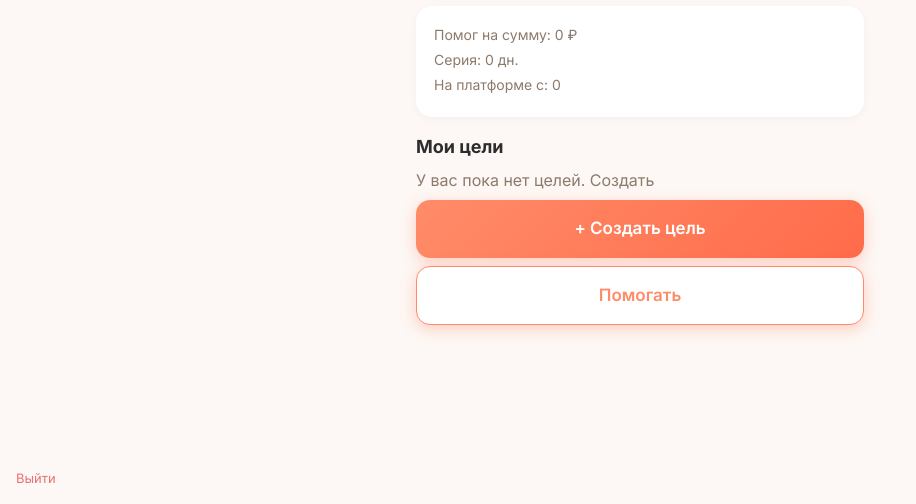
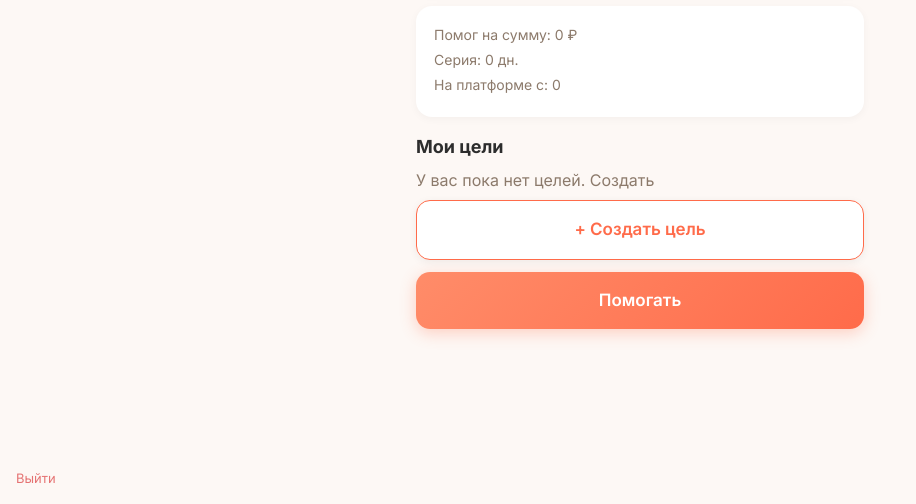
Before and after one commit to Catsik23/pomogay, a Flask app: template templates/profile.html in a window 1280 px wide. Shown: the part 296-800 px from the top of the page, without its empty margins (0-916 px from the left). Run offline with Flask 3, Linux system fonts and the light colour scheme; the template is opened without the code that fills it, so the values that code supplies are empty.

Commit message:
Profile: FAB buttons like goals

```diff
--- a/templates/profile.html
+++ b/templates/profile.html
@@ -251,8 +251,8 @@
             <p style="color:#8C7A6B; margin: 8px 16px;">У вас пока нет целей. Создать</p>
         {% endif %}
 
-        <a href="/goals/choose" class="fab">+ Создать цель</a>
-        <a href="/goals" class="fab" style="background:white; color:#FF8C69; border:1px solid #FF8C69; margin-top:8px;">Помогать</a>
+        <a href="/goals/choose" class="fab" style="background:white; color:#FF6B4A; border:1px solid #FF6B4A; box-shadow: 0 2px 8px rgba(0,0,0,0.06);">+ Создать цель</a>
+        <a href="/goals" class="fab" style="margin-top:12px;">Помогать</a>
         <a href="/logout" style="position:fixed; bottom:16px; left:16px; color:#E57373; font-size:13px; text-decoration:none;">Выйти</a>
     </div>
 </body>
```
